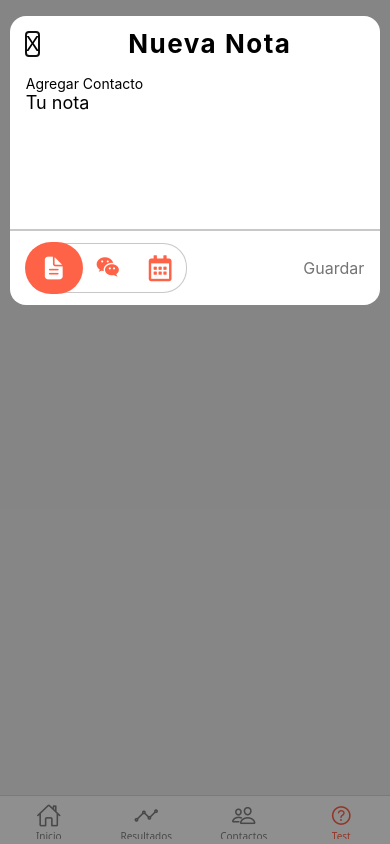
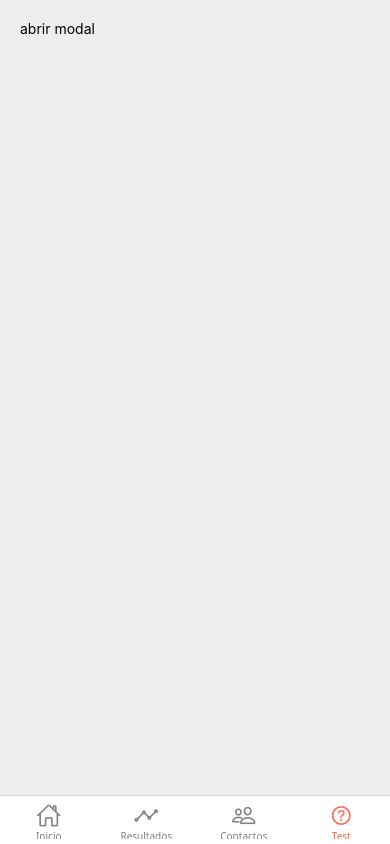
Before and after one commit to JoseCob/EER_CERTIFICACION_SOFTWARE_8VO_IGTI_JOSE_JESUS_COB_KANTUN, a React Native app: screen /Test in a window 390 px wide. Built offline with nearby package versions, Linux system fonts and the light colour scheme.

Commit message:
Cambios en el modal del formulario
Se esta trabajando sobre el formulario del addNote

```diff
--- a/src/features/test/screens/testModal.tsx
+++ b/src/features/test/screens/testModal.tsx
@@ -1,10 +1,12 @@
-import React from "react";
+import React, {useState} from "react";
 import { StyleSheet, View, Text, Modal, Pressable, TextInput  } from 'react-native';
 import { spacing, colors, typography } from '@/shared/theme';
 import SafeLayout from "@/shared/ui/components/layouts/SafeLayout";
 import Ionicons from '@expo/vector-icons/Ionicons'; //Icono para notas
 import MaterialIcons from '@expo/vector-icons/MaterialIcons'; //Icono para interacciones
 import FontAwesome5 from '@expo/vector-icons/FontAwesome5'; // Icono para calendario
+import ContacsListCard from "@/features/contacs/presentation/ui/components/organisms/ContacsListCard";
+import ModalScreen from "@/shared/ui/components/molecules/ModalScreen";
 
 // interface Props {
 //   visible: boolean;
@@ -12,17 +14,29 @@ import FontAwesome5 from '@expo/vector-icons/FontAwesome5'; // Icono para calend
 // }
 
 export default function TestModal(){
+    const [modalVisible, setModalVisible] = useState(false); //para mostrar el modal de añadir notas
+    const [listVisible, setListVisible] = useState(false); //muestra el modal de la lista de contactos
+    const [activeForm, setActiveForm] = useState<'note' | 'interaction' | 'reminder'>('note'); //Activa el estilo del botón seleccionado por su categoría
+
     return (
         <SafeLayout>
+            {/*Boton de prueba*/}
+            <Pressable onPress={()=> setModalVisible(true)}>
+                <Text style={{margin:20}}>abrir modal</Text>
+            </Pressable>
             {/* AddNoteModalTemplate.tsx -> Template*/}
-            <Modal transparent animationType="slide">
+            <Modal
+                transparent animationType="slide"
+                visible={modalVisible}
+                onRequestClose={() => setModalVisible(false)} // Botón de retroceder desde Android(botón fisico del celular)
+            >
                 {/*ModalBoxTemplate.tsx -> Template*/}
                 <View style={styles.overlay}>
                     <View style={styles.modalBox}>
                         {/*ModalHeader.tsx -> molecules*/}
                         <View style={styles.modalHeader}>
                             <View style={styles.btnLeft}>
-                                <Pressable onPress={()=>console.log("Clic cerrar modal")}>
+                                <Pressable onPress={()=>[setModalVisible(false), console.log("Clic cerrar modal")]}>
                                     <Text style={styles.btnClose }>X</Text>
                                 </Pressable>
                             </View>
@@ -33,7 +47,11 @@ export default function TestModal(){
                         </View>
                         {/*AddNoteForm.tsx -> organisms*/}
                         <View style={styles.modalContent}>
-                            <Text>Agregar Contacto</Text>
+                            <View style={styles.containerAddContact}>
+                                <Pressable onPress={()=> [setListVisible(true), console.log("Botón agregar contacto")]}>
+                                    <Text style={styles.btnContactSelect}>Agregar contacto</Text>
+                                </Pressable>
+                            </View>
                             <TextInput
                                 style={styles.textArea}
                                 multiline={true}
@@ -43,19 +61,19 @@ export default function TestModal(){
                         {/*ButtomGroupModal.tsx -> organisms*/}
                         <View style={styles.modalFooter}>
                             <View style={styles.btnIconLeft}>
-                                <View style={[styles.btnIcon, styles.btnActive]}>
-                                    <Pressable onPress={()=>console.log("botón nueva nota")}>
-                                        <Ionicons name="document-text" style={styles.styleIcon} />
+                                <View style={[styles.btnIcon, activeForm === 'note' && styles.btnActive]}>
+                                    <Pressable onPress={()=> [setActiveForm('note') ,console.log("botón nueva nota")]}>
+                                        <Ionicons name="document-text" style={[styles.styleIcon, activeForm === 'note' && { color: 'white', fontSize:26 }]}/>
                                     </Pressable>
                                 </View>
-                                <View style={styles.btnIcon}>
-                                    <Pressable onPress={()=>console.log("botón nueva interacción")}>
-                                        <MaterialIcons name="wechat" size={26} color="tomato" />
+                                <View style={[styles.btnIcon, activeForm === 'interaction' && styles.btnActive]}>
+                                    <Pressable onPress={()=> [setActiveForm('interaction'), console.log("botón nueva interacción")]}>
+                                        <MaterialIcons name="wechat" style={[styles.styleIcon, activeForm === 'interaction' && { color: 'white', fontSize:26 }]} />
                                     </Pressable>
                                 </View>
-                                <View style={styles.btnIcon}>
-                                    <Pressable onPress={()=>console.log("botón nuevo recordatorio")}>
-                                        <FontAwesome5 name="calendar-alt" size={26} color="tomato" />
+                                <View style={[styles.btnIcon, activeForm === 'reminder' && styles.btnActive]}>
+                                    <Pressable onPress={()=>[setActiveForm('reminder'), console.log("botón nuevo recordatorio")]}>
+                                        <FontAwesome5 name="calendar-alt" style={[styles.styleIcon, activeForm === 'reminder' && { color: 'white', fontSize:26 }]} />
                                     </Pressable>
                                 </View>
                             </View>
@@ -68,6 +86,11 @@ export default function TestModal(){
                     </View>
                 </View>
             </Modal>
+
+            {/*ModalScreen.tsx-> molecules -> Modal de prueba*/}
+            <ModalScreen visible={listVisible}>
+                <ContacsListCard />
+            </ModalScreen>
         </SafeLayout>
     )
 }
@@ -91,19 +114,20 @@ const styles = StyleSheet.create({
     modalHeader:{
         width: '100%',
         flexDirection: 'row',
-        paddingBottom: spacing.lg,
+        paddingBottom: spacing.xl,
         alignItems:'center',
     },
-    btnLeft:{ paddingLeft: spacing.lg },
+    btnLeft:{ paddingLeft: spacing.xl },
     btnClose:{ fontSize: typography.fontSizeL },
     headerTitle:{
-        fontSize: typography.fontSizeXL,
+        fontSize: typography.fontSizeL,
         fontWeight: 'bold',
         letterSpacing: 1.5,
     },
     btnCenter:{
         flex: 1,
         alignItems: 'center',
+        paddingRight: spacing.xl
     },
     modalContent:{
         width: '100%',
@@ -111,6 +135,20 @@ const styles = StyleSheet.create({
         paddingLeft: spacing.lg,
         paddingRight: spacing.lg,
         marginBottom: spacing.md,
+    },
+    containerAddContact:{
+        width:'100%',
+        marginBottom: 8,
+    },
+    btnContactSelect:{
+        padding: 8,
+        borderWidth:1,
+        fontSize: typography.fontSizeM,
+        borderLeftWidth: spacing.none,
+        borderTopWidth: spacing.none,
+        borderRightWidth: spacing.none,
+        borderColor:'rgba(153, 149, 149, 0.53)',
+        color: 'rgba(78, 76, 76, 0.78)',
     },
     textArea:{
         width: '100%',
@@ -145,15 +183,15 @@ const styles = StyleSheet.create({
         paddingRight: spacing.lg,
         paddingBottom: spacing.md,
     },
+    styleIcon: {
+        fontSize: typography.fontSizeXL,
+        color: colors.backgroundApp,
+    },
 
-    //<--Estilo al activarse el botón-->
+    //<--Estilo al activarse el botón del footer-->
     btnActive:{
         backgroundColor: colors.backgroundApp,
         borderRadius: spacing.xxl,
-    },
-    styleIcon: {
-        fontSize: typography.fontSizeXL,
-        color: colors.surface,
     },
     //<----------------------------->
 
@@ -166,5 +204,5 @@ const styles = StyleSheet.create({
     saveText:{
         fontSize: typography.fontSizeM,
         color: 'rgba(78, 76, 76, 0.78)',
-    }
+    },
 })
--- /dev/null
+++ b/src/shared/ui/components/molecules/ModalScreen.tsx
@@ -0,0 +1,47 @@
+import React, {useState} from "react";
+import { StyleSheet, View, Text, Modal, Pressable } from "react-native";
+import { spacing } from "@/shared/theme";
+
+//props para el modal
+interface ModalScreenProps {
+    /** Controla la visibilidad del modal */
+    visible: boolean;
+    /** Contenido que irá dentro del modal */
+    children?: React.ReactNode;
+}
+
+const ModalScreen:React.FC<ModalScreenProps> = ({ visible, children }) => {
+    const [listVisible, setListVisible] = useState(false); //muestra el modal de la lista de contactos
+
+    return (
+        <Modal
+            animationType="slide"
+            visible={visible}
+            onRequestClose={() => (false)} // Botón de retroceder desde Android(botón fisico del celular)
+        >
+            <View style={styles.containerCancel}>
+                <Pressable onPress={()=> [setListVisible(false), console.log("Botón cancelar Modal")]}>
+                    <Text style={styles.textCancel}>Cancelar</Text>
+                </Pressable>
+            </View>
+            <View>{children}</View>
+        </Modal>
+    );
+}
+export default ModalScreen;
+
+const styles = StyleSheet.create({
+    //Estilos para el segundo modal
+    containerCancel:{
+        marginLeft: spacing.xs,
+        marginTop: 16,
+        marginBottom: spacing.md,
+        width:'100%',
+        maxWidth:'20%',
+        padding: 4,
+        alignItems:'center',
+    },
+    textCancel:{
+        color: 'rgba(78, 76, 76, 0.78)',
+    },
+})
```
